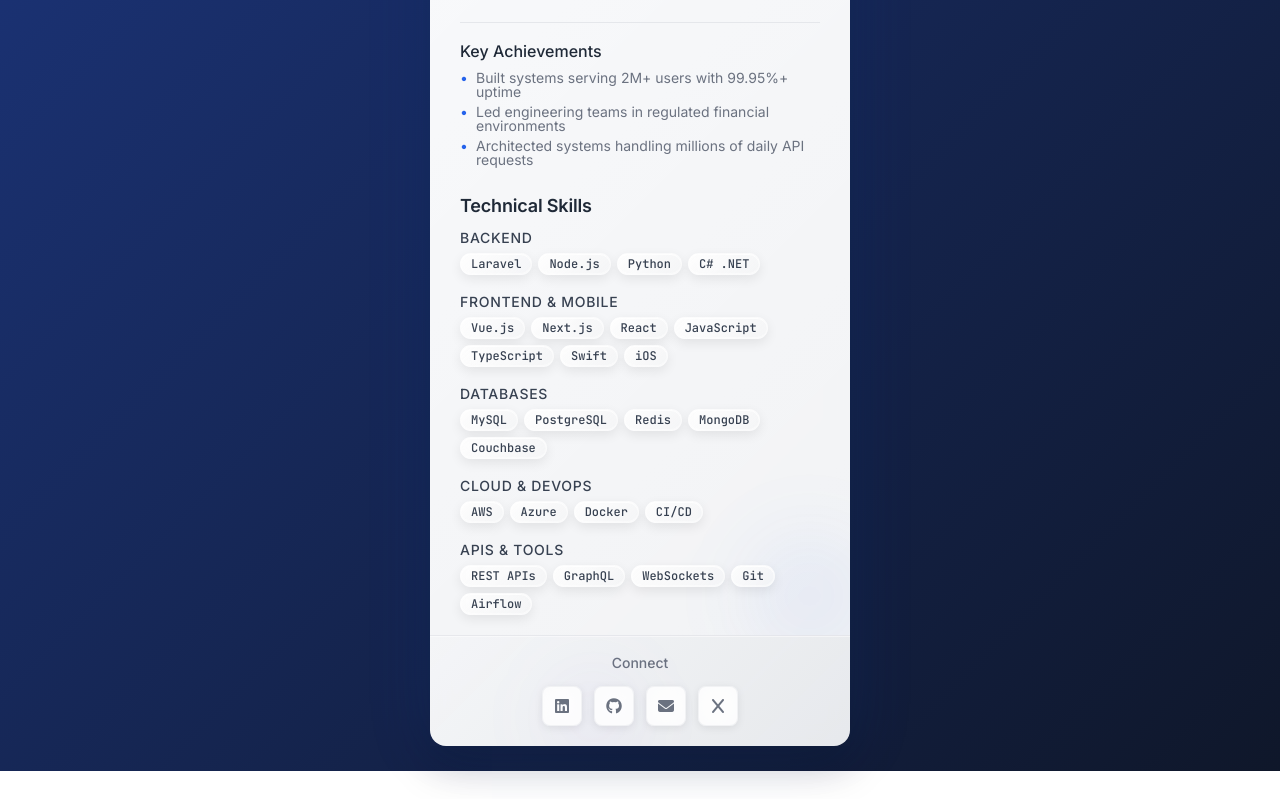
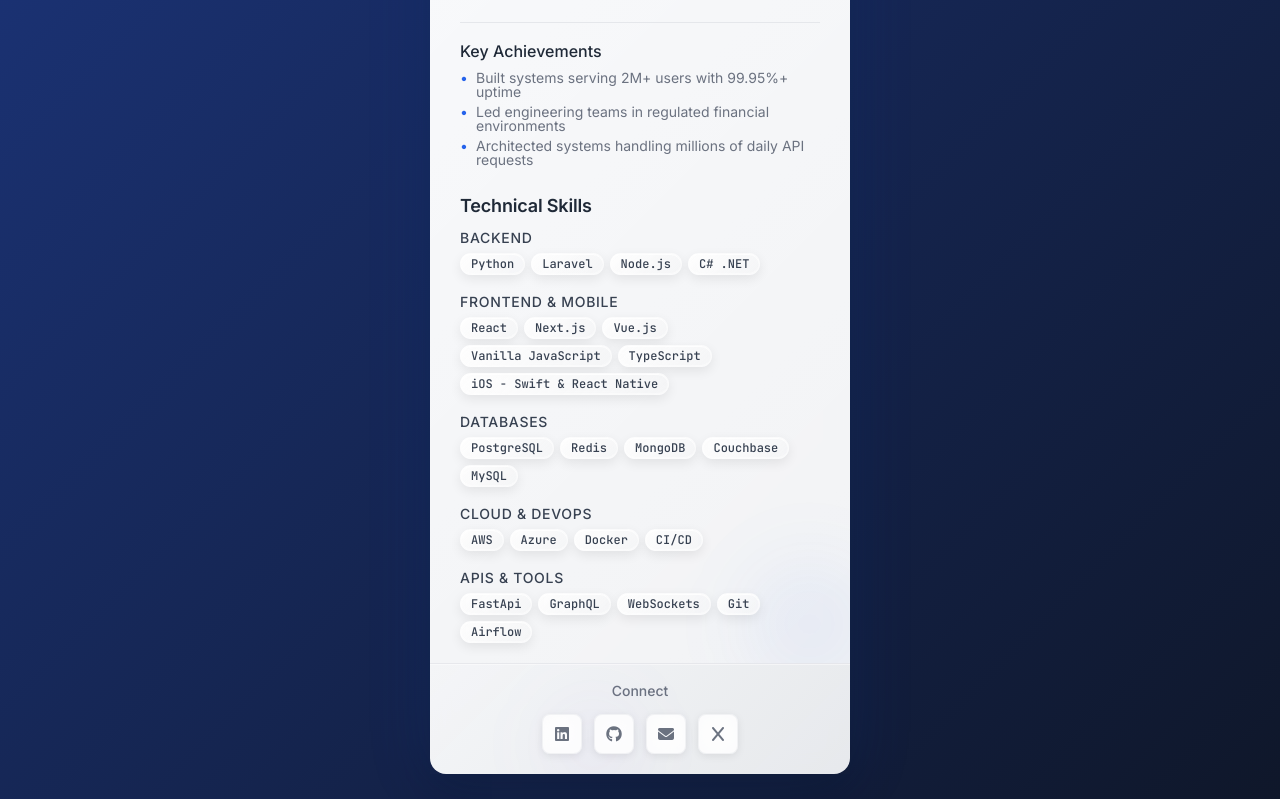
Before and after one commit to mobinzk/mobinzk.com, a website built with Vite: page index.html in a window 1280 px wide. Shown: the part 693-1492 px from the top of the page. Before the commit the page ends 1464 px from the top, so only its background shows below. Built offline with nearby package versions, Linux system fonts and the light colour scheme.

Commit message:
Update stack

```diff
--- a/index.html
+++ b/index.html
@@ -73,32 +73,31 @@
 				<div class="tech-category">
 					<h4>Backend</h4>
 					<div class="tech-grid">
+						<span>Python</span>
 						<span>Laravel</span>
 						<span>Node.js</span>
-						<span>Python</span>
 						<span>C# .NET</span>
 					</div>
 				</div>
 				<div class="tech-category">
 					<h4>Frontend & Mobile</h4>
 					<div class="tech-grid">
+						<span>React</span>
+						<span>Next.js</span>
 						<span>Vue.js</span>
-						<span>Next.js</span>
-						<span>React</span>
-						<span>JavaScript</span>
+						<span>Vanilla JavaScript</span>
 						<span>TypeScript</span>
-						<span>Swift</span>
-						<span>iOS</span>
+						<span>iOS - Swift & React Native</span>
 					</div>
 				</div>
 				<div class="tech-category">
 					<h4>Databases</h4>
 					<div class="tech-grid">
-						<span>MySQL</span>
 						<span>PostgreSQL</span>
 						<span>Redis</span>
 						<span>MongoDB</span>
 						<span>Couchbase</span>
+						<span>MySQL</span>
 					</div>
 				</div>
 				<div class="tech-category">
@@ -113,7 +112,7 @@
 				<div class="tech-category">
 					<h4>APIs & Tools</h4>
 					<div class="tech-grid">
-						<span>REST APIs</span>
+						<span>FastApi</span>
 						<span>GraphQL</span>
 						<span>WebSockets</span>
 						<span>Git</span>
```
